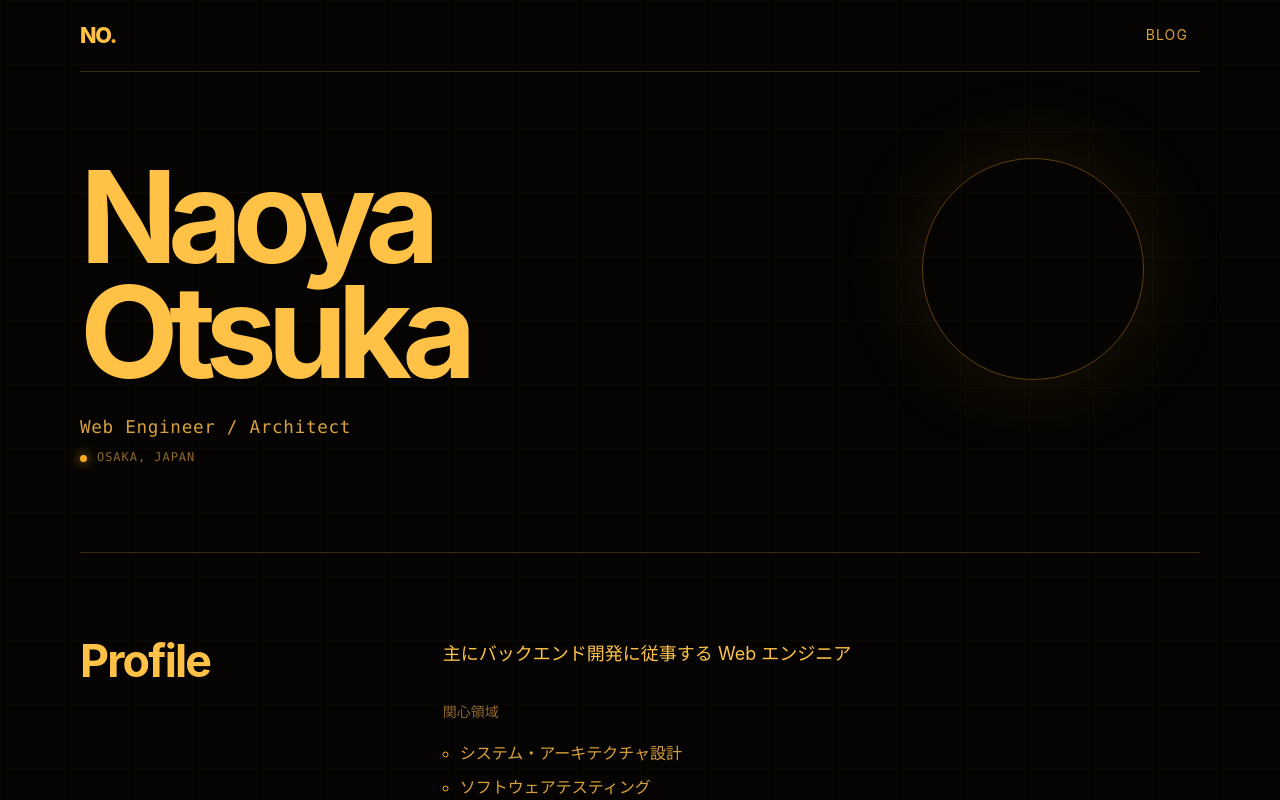
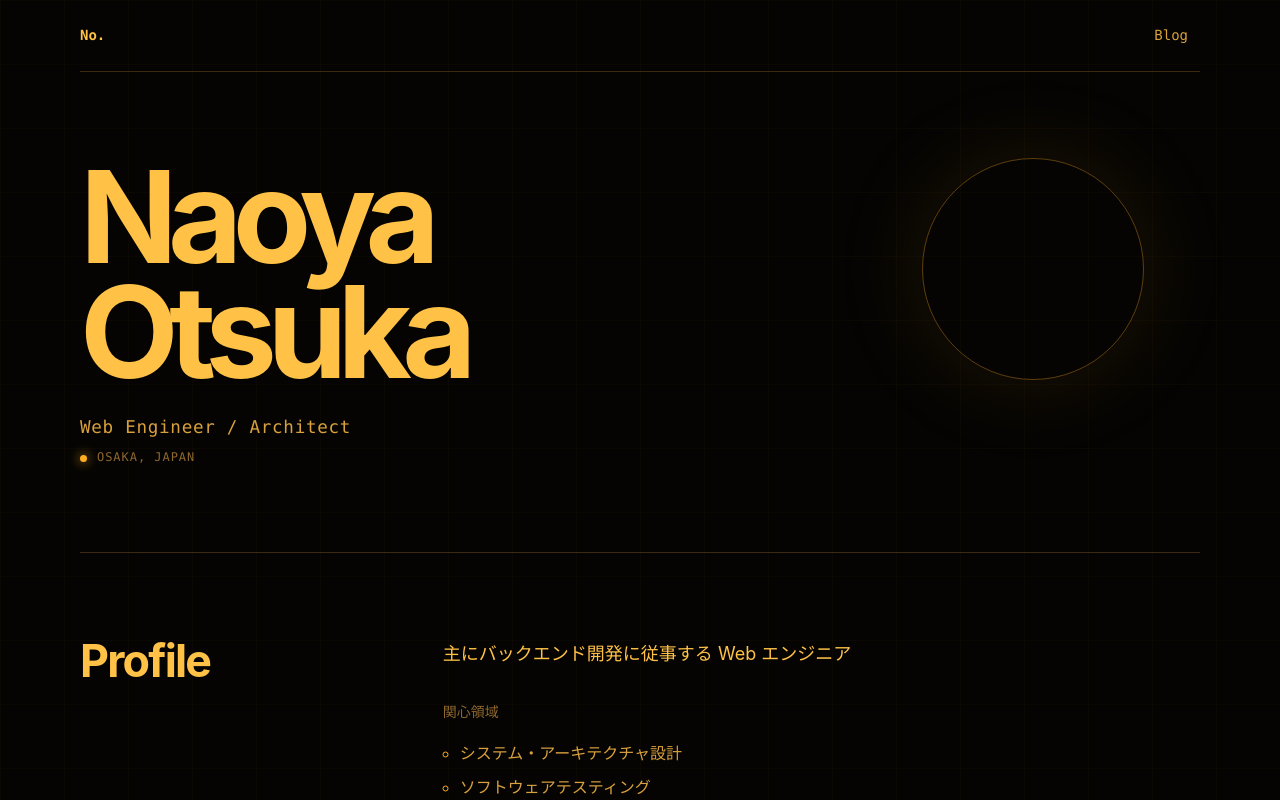
Before and after one commit to otknoy/otknoy.github.io, a Next.js app: page / in a window 1280 px wide. Shown: the top 800 px of the page. Built offline with nearby package versions, Linux system fonts and the light colour scheme.

Commit message:
style: unify header across home and blog pages

```diff
--- a/app/blog/blog.module.css
+++ b/app/blog/blog.module.css
@@ -2,35 +2,12 @@
   min-height: 100vh;
 }
 
-.header {
-  display: flex;
-  align-items: center;
-  justify-content: space-between;
-  min-height: 88px;
-  border-bottom: 1px solid var(--line);
-}
-
-.header a {
-  color: var(--foreground);
-  font-family: var(--font-mono);
-  font-size: 0.8rem;
-}
-
-.header a:is(:hover, :focus-visible),
 .postList a:is(:hover, :focus-visible) h2 {
   color: var(--accent);
 }
 
 .title {
   padding: 110px 0 80px;
-}
-
-.kicker {
-  margin: 0 0 20px;
-  color: var(--accent);
-  font-family: var(--font-mono);
-  font-size: 0.75rem;
-  letter-spacing: 0.16em;
 }
 
 .title h1,
@@ -203,10 +180,6 @@
 }
 
 @media (max-width: 640px) {
-  .header {
-    min-height: 64px;
-  }
-
   .title {
     padding: 64px 0 48px;
   }
--- a/app/blog/page.tsx
+++ b/app/blog/page.tsx
@@ -1,6 +1,7 @@
 import type { Metadata } from 'next'
 import Link from 'next/link'
 
+import Header from '../../components/Header'
 import { formatDate, getAllPosts } from '../../lib/blogs'
 import styles from './blog.module.css'
 
@@ -14,10 +15,7 @@ export default function Blog() {
 
   return (
     <main className={`pageContainer ${styles.page}`}>
-      <header className={styles.header}>
-        <Link href="/">← Naoya Otsuka</Link>
-        <span className={styles.kicker}>BLOG</span>
-      </header>
+      <Header activeBlog />
       <section className={styles.title}>
         <h1>Blog.</h1>
         <p>技術メモ。</p>
--- a/app/page.module.css
+++ b/app/page.module.css
@@ -1,39 +1,7 @@
-.header {
-  display: flex;
-  align-items: center;
-  justify-content: space-between;
-  min-height: 72px;
-  border-bottom: 1px solid var(--line);
-}
-
-.header nav a {
-  display: inline-flex;
-  min-height: 44px;
-  align-items: center;
-  padding: 0 12px;
-  color: var(--muted);
-  font-size: 0.875rem;
-  letter-spacing: 0.08em;
-  text-transform: uppercase;
-}
-
-.header nav a:is(:hover, :focus-visible) {
-  color: var(--accent);
-}
-
-.wordmark {
-  color: var(--foreground);
-  font-size: 1.35rem;
-  font-weight: 800;
-  letter-spacing: -0.06em;
-}
-
-.wordmark:is(:hover, :focus-visible),
 .footer a:is(:hover, :focus-visible) {
   color: var(--accent);
 }
 
-.wordmark span,
 .hero h1 span {
   color: var(--accent);
 }
@@ -257,10 +225,6 @@
 }
 
 @media (max-width: 600px) {
-  .header {
-    min-height: 64px;
-  }
-
   .hero {
     min-height: auto;
     padding: clamp(64px, 18vw, 96px) 0;
--- a/app/page.tsx
+++ b/app/page.tsx
@@ -1,5 +1,6 @@
 import Link from 'next/link'
 
+import Header from '../components/Header'
 import styles from './page.module.css'
 
 const skills = [
@@ -64,14 +65,7 @@ const links = [
 export default function Home() {
   return (
     <main className="pageContainer">
-      <header className={styles.header}>
-        <Link className={styles.wordmark} href="/">
-          NO<span>.</span>
-        </Link>
-        <nav aria-label="メインナビゲーション">
-          <Link href="/blog">Blog</Link>
-        </nav>
-      </header>
+      <Header />
 
       <section className={styles.hero}>
         <h1>
--- /dev/null
+++ b/components/Header.module.css
@@ -0,0 +1,38 @@
+.header {
+  display: flex;
+  align-items: center;
+  justify-content: space-between;
+  gap: 24px;
+  min-height: 72px;
+  border-bottom: 1px solid var(--line);
+  font-family: var(--font-mono);
+  font-size: 0.875rem;
+  line-height: 1.5;
+}
+
+.header a {
+  display: inline-flex;
+  align-items: center;
+  min-height: 44px;
+  color: var(--muted);
+}
+
+.header .brand {
+  color: var(--foreground);
+  font-weight: 600;
+}
+
+.header nav a {
+  padding: 0 12px;
+}
+
+.header a:is(:hover, :focus-visible),
+.header a[aria-current] {
+  color: var(--accent);
+}
+
+@media (max-width: 600px) {
+  .header {
+    min-height: 64px;
+  }
+}
--- /dev/null
+++ b/components/Header.tsx
@@ -0,0 +1,22 @@
+import Link from 'next/link'
+
+import styles from './Header.module.css'
+
+interface Props {
+  activeBlog?: boolean
+}
+
+export default function Header({ activeBlog = false }: Props) {
+  return (
+    <header className={styles.header}>
+      <Link className={styles.brand} href="/">
+        No.
+      </Link>
+      <nav aria-label="メインナビゲーション">
+        <Link href="/blog" aria-current={activeBlog ? 'true' : undefined}>
+          Blog
+        </Link>
+      </nav>
+    </header>
+  )
+}
```
Also changed, not shown: app/blog/[slug]/page.tsx (+2 -5 lines), 2 other files (tests, documents, lock files or other folders).
